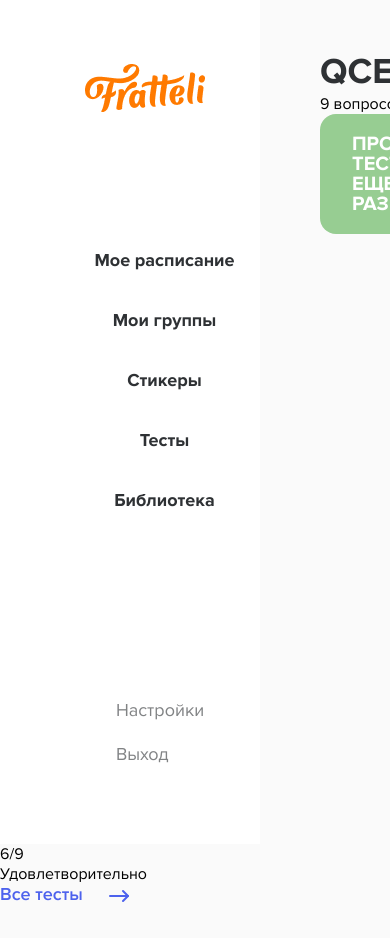
After one commit to vilenskayaa/fratteli, a PHP site: page /web/test-complited.php in a window 390 px wide. The commit adds this page. Run offline with PHP 8.4, Linux system fonts and the light colour scheme; a user stored in the database is signed in; style sheets or scripts are compiled from the project's sources; some libraries are stand-ins or nearby versions.

```diff
--- a/app/db.php
+++ b/app/db.php
@@ -4,8 +4,8 @@ ini_set('display_errors', 1);
 ini_set('display_startup_errors', 1);
 $db = mysqli_connect(
   'localhost',
-  'fratteli',
-  '123QWEfghnm,',
+  'root',
+  'root,',
   'fratteli'
 );
 
--- a/web/library.php
+++ b/web/library.php
@@ -68,10 +68,8 @@ $page_title = "Библиотека"
           <p class="main__title__text">стул</p>
           <div class="music__controlls">
             <button class="btn__controll"><img src="/assets/img/library/controll__complete.svg" alt=""></button>
-            <div class="group">
-              <button class="btn__controll"><img src="/assets/img/library/controll__close.svg" alt=""></button>
+              <!-- <button class="btn__controll"><img src="/assets/img/library/controll__close.svg" alt=""></button> -->
               <button class="btn__controll"><img src="/assets/img/library/controll__favorite.svg" alt=""></button>
-            </div>
           </div>
         </div>
       </section>
--- /dev/null
+++ b/web/test-complited.php
@@ -0,0 +1,49 @@
+<?php
+
+session_start();
+$page_title = "Тест завершен!"
+
+?>
+
+<?php include "../layout/meta.php"; ?>
+
+<head>
+  <meta charset="UTF-8">
+  <meta http-equiv="X-UA-Compatible" content="IE=edge">
+  <meta name="viewport" content="width=device-width, initial-scale=1.0">
+  <link rel="stylesheet" href=".../styles/css/test-copleted/test-completed.css">
+  <link rel="stylesheet" href="/styles/css/all.css">
+</head>
+
+<body>
+  <?php include "../layout/side-menu.php" ?>
+  <div class="wrapper">
+  <main class="container container__aside">
+      <div class="head__info">
+            <div class="head__title">QCE Livello di contatto</div>
+            <div class="head__subtitle">9 вопросов</div>
+        </div>
+
+            <div class="head__nav">
+                <div class="btn" data-popup>
+                Пройти тест еще раз
+                </div>
+            </div>
+    </div>
+    <img class="main__bg" src="/assets/img/test-completed/test-completed-bg.png" alt="">
+
+      <div class="test__main">
+        <p class="test__main__mark">
+          6/9
+        </p>
+        <p class="test__info__test">
+          Удовлетворительно
+        </p>
+
+        <a href="#" class="nav__list__item link--clear">Все тесты <img src="/assets/icons/arrow--blue.svg" alt=""></a>
+
+      </div>
+      </div>
+    </main>
+  </div>
+</body>
```
Also changed, not shown: styles/css/library.css (+7 -0 lines), styles/css/test-completed.css (+12 -0 lines).
